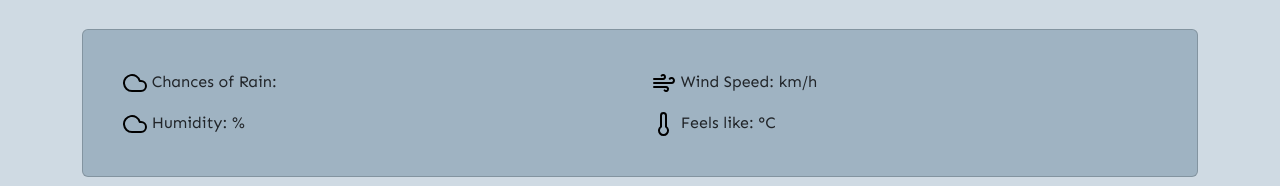
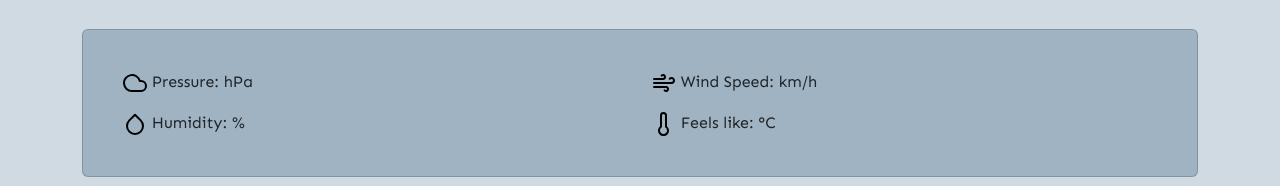
Before and after one commit to ameynahfr/weather-app, a React (Create React App) app: page / in a window 1280 px wide. Both pictures are taken after typing "Sample" into the empty fields and a click on the button "Search". Shown: the part 321-507 px from the top of the page. Built offline with nearby package versions, Linux system fonts and the light colour scheme; no server answers.

Commit message:
refactored

```diff
--- a/src/components/CityWeather.js
+++ b/src/components/CityWeather.js
@@ -3,7 +3,8 @@ import Forecast from './Forecast';
 import DailyForecast from './DailyForecast';
 import tempfeels from '../images/thermometer.svg';
 import windSpeed from '../images/wind.svg';
-import humid from '../images/humidity.svg'
+import humid from '../images/humidity.svg';
+import drop from '../images/droplet.svg';
 
 const CityWeather = ({ locationQuery }) => {
     const apiKey = 'b4e73de6e1421ab41c4a09a620b06296';
@@ -11,6 +12,7 @@ const CityWeather = ({ locationQuery }) => {
     const [weatherDescription, setWeatherDescription] = useState('');
     const [temperature, setTemperature] = useState('');
     const [humidity, setHumidity] = useState('');
+    const [pressure, setPressure] = useState('')
     const [wind, setWind] = useState('');
     const [feelslike, setFeelsLike] = useState('');
     const [currentIcon, setCurrentIcon] = useState('')
@@ -33,6 +35,7 @@ const CityWeather = ({ locationQuery }) => {
                 const currentWind = data.wind.speed;
                 const temperatureFeels = Math.round(data.main.feels_like);
                 const currentHumidity = data.main.humidity;
+                const currentPressure = data.main.pressure;
                 const currentIconSelect = `https://openweathermap.org/img/wn/${data.weather[0].icon}@2x.png`;
 
 
@@ -42,6 +45,7 @@ const CityWeather = ({ locationQuery }) => {
                 setWind(currentWind);
                 setFeelsLike(temperatureFeels);
                 setHumidity(currentHumidity);
+                setPressure(currentPressure)
                 setCurrentIcon(currentIconSelect);
 
                 // Map weather descriptions to corresponding icons
@@ -170,8 +174,8 @@ const CityWeather = ({ locationQuery }) => {
                             <div className="card-body">
                                 <div className="row">
                                     <div className="col-md-6">
-                                        <p className="card-text"><img src={humid} alt="rain chance" /> Chances of Rain: {humidity}</p>
-                                        <p className="card-text"><img src={humid} alt="humidity" /> Humidity: {humidity}%</p>
+                                        <p className="card-text"><img src={humid} alt="pressure" /> Pressure: {pressure} hPa</p>
+                                        <p className="card-text"><img src={drop} alt="humidity" /> Humidity: {humidity} %</p>
                                     </div>
                                     <div className="col-md-6">
                                         <p className="card-text"><img src={windSpeed} alt="wind speed" /> Wind Speed: {wind} km/h</p>
```
